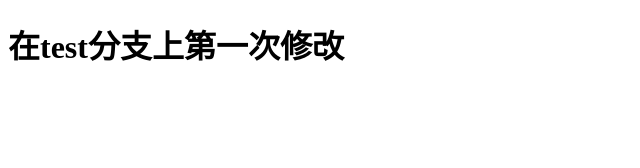
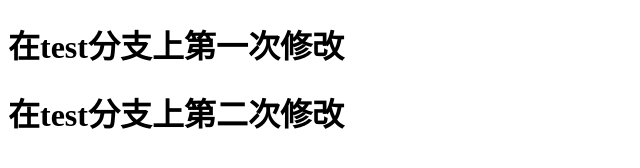
Before and after one commit to Butasc/demo_1, a plain HTML site: page index.html in a window 1280 px wide. Shown: the whole page, without its empty margins (0-640 px from the left). Drawn offline with Linux system fonts and the light colour scheme.

Commit message:
test1次

```diff
--- a/index.html
+++ b/index.html
@@ -8,5 +8,6 @@
     </head>
     <body>
         <h1>在test分支上第一次修改</h1>
+        <h1>在test分支上第二次修改</h1>
     </body>
 </html>
```
